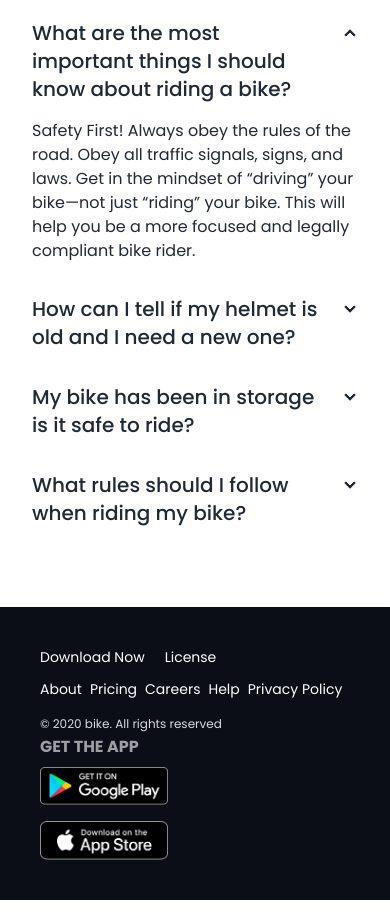
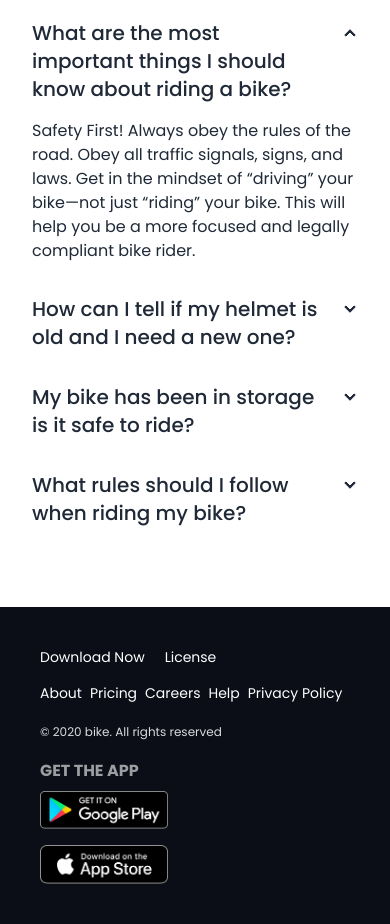
Before and after one commit to SamiulHasan-dev/biker-zone, a plain HTML site: page index.html in a window 390 px wide. Shown: the part 4362-5286 px from the top of the page. Before the commit the page ends 5262 px from the top, so only its background shows below. Drawn offline with nearby package versions, Linux system fonts and the light colour scheme.

Commit message:
worked on responsive

```diff
--- a/index.html
+++ b/index.html
@@ -343,13 +343,13 @@
     </main>
 
     <footer class="bg-[#0B0D17]">
-        <footer class="flex flex-col lg:flex-row lg:justify-between lg:items-center  max-w-5xl mx-auto p-10 ">
-            <aside class="space-y-3 text-white">
+        <footer class="flex flex-col lg:flex-row lg:justify-between lg:items-center  max-w-5xl mx-auto p-10">
+            <aside class="space-y-4 text-white">
               <div class="flex gap-5">
                 <p class="text-sm">Download Now</p>
                 <p class="text-sm">License</p>
               </div>
-              <div class="flex gap-2">
+              <div class="flex gap-2 lg:gap-5">
                 <p class="text-sm">About</p>
                 <p class="text-sm">Pricing</p>
                 <p class="text-sm">Careers</p>
@@ -361,7 +361,7 @@
               </div>
 
             </aside>
-            <nav>
+            <nav class="mt-4 lg:mt-0">
               <header class="footer-title text-white">Get The App</header>
               <div class="grid grid-cols-1 gap-4">
                 <a><img class="w-32" src="images/others/android.png" alt=""></a>
```
